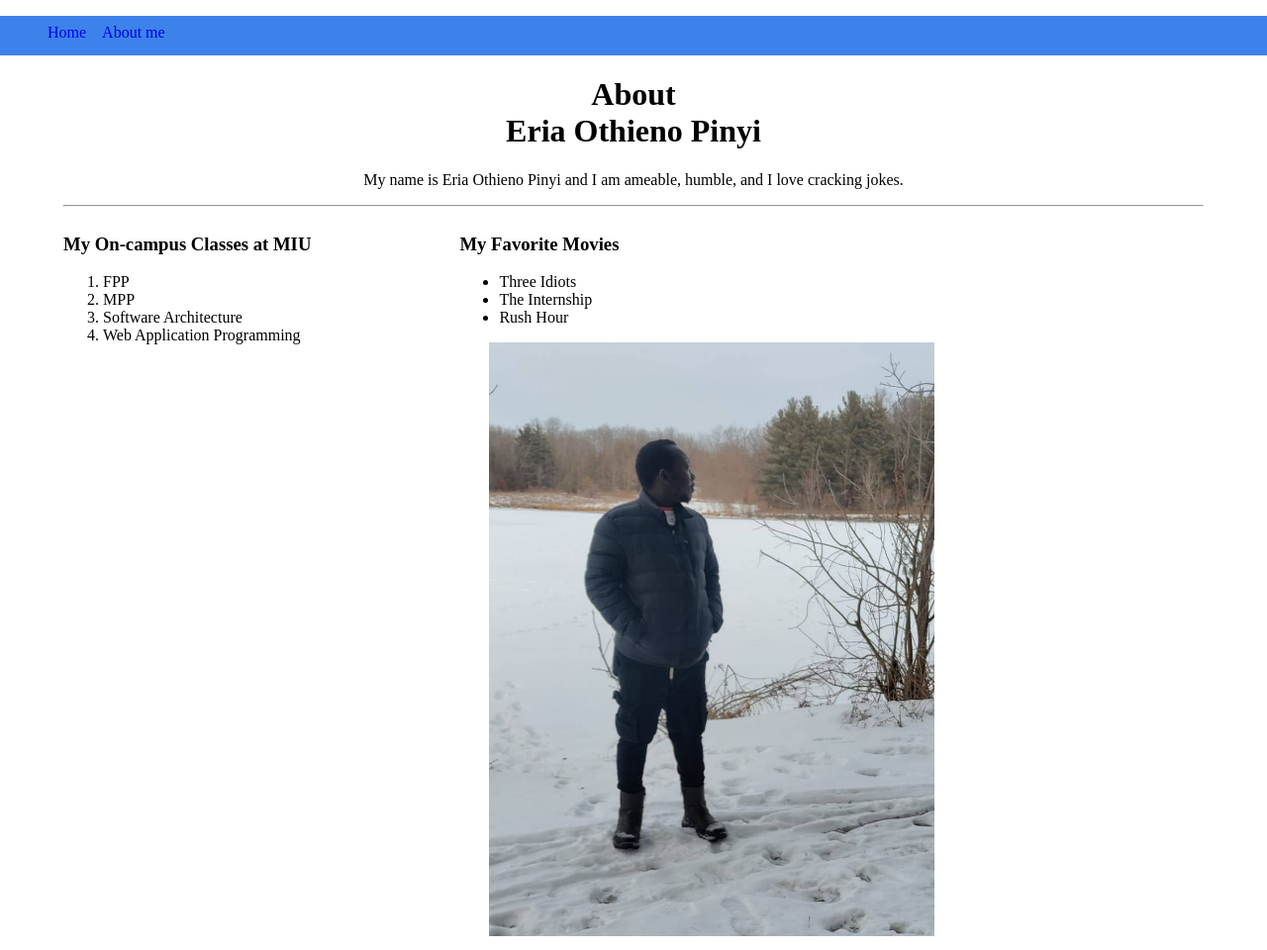
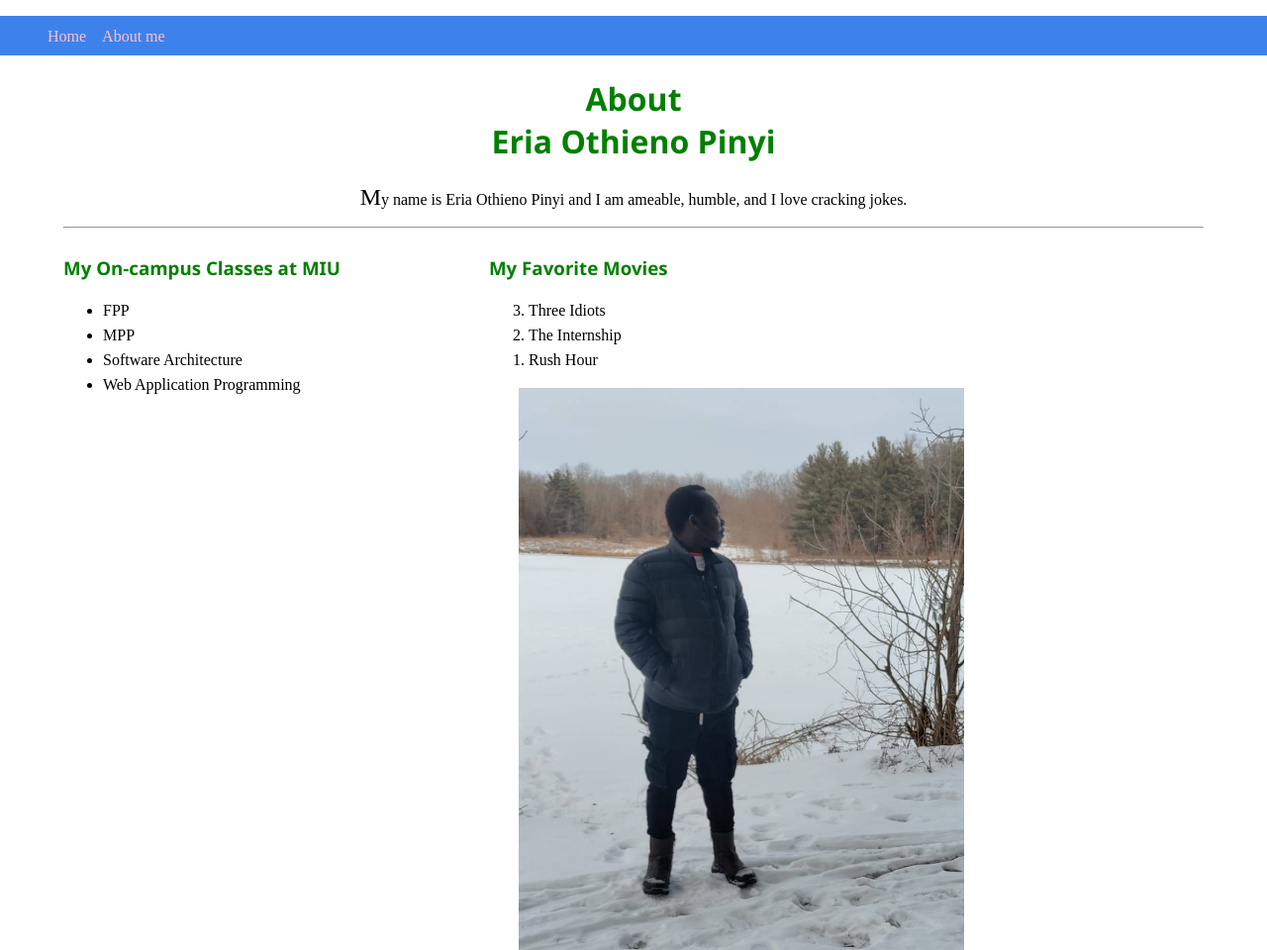
Before and after one commit to pinyito/eria-wap, a plain HTML site: page about-me.html in a window 1280 px wide. Shown: the top 960 px of the page at 99% size. Drawn offline with Linux system fonts and the light colour scheme.

Commit message:
Adjusted to meet lab requirements

```diff
--- a/about-me.html
+++ b/about-me.html
@@ -11,7 +11,7 @@
     <nav id="navbar">
         <ul>
             <li><a href="index.html">Home</a></li>
-            <li><a href="#">About me</a></li>
+            <li><a href="about-me.html">About me</a></li>
         </ul>
     </nav>
 
@@ -19,27 +19,27 @@
 
     <main>
         <header id="about-header">
-            <h1>About<br/>Eria Othieno Pinyi</h1>
+            <h1 id="my-name">About<br/>Eria Othieno Pinyi</h1>
             <p>My name is Eria Othieno Pinyi and I am ameable, humble, and I love cracking jokes.</p>
         </header>
         <hr>
         <section id="main-section">
             <article id="campus-info" class="main-section-content">
                 <h3>My On-campus Classes at MIU</h3>
-                <ol>
+                <ul>
                     <li>FPP</li>
                     <li>MPP</li>
                     <li>Software Architecture</li>
                     <li>Web Application Programming</li>
-                </ol>
+                </ul>
             </article>
             <article id="movie-info" class="main-section-content">
                 <h3>My Favorite Movies</h3>
-                <ul>
+                <ol reversed>
                     <li>Three Idiots</li>
                     <li>The Internship</li>
                     <li>Rush Hour</li>
-                </ul>
+                </ol>
             </article>
             <aside id="campus-img" class="main-section-content">
                 <img src="images/eria-about.jpeg" alt="Eria By The Lake-side">
@@ -64,7 +64,10 @@
                 </ol>
             </article>
         </section>
-        <section>
+        <section id="validator-images">
+            <a href="https://validator.w3.org/nu/?doc=https://pinyito.github.io/eria-wap/">
+                <img src="images/html-checker.png" alt="HTML Validator">
+            </a>
             <a href="https://jigsaw.w3.org/css-validator/validator?uri=https://pinyito.github.io/eria-wap/about-me.html">
                 <img src="images/css_checker.png" alt="CSS Validator">
             </a>
--- a/styles/main.css
+++ b/styles/main.css
@@ -19,6 +19,20 @@ main{
     display: block;
     padding: 8px;
     text-decoration: none;
+    color: pink;
+}
+#navbar a:hover{
+    color: white;
+    text-decoration: underline;
+}
+#navbar a:active{
+    border: 1px solid grey;
+    border-radius: 10%;
+    background-color: aqua;
+}
+#my-name{
+    color: green;
+    font-family: 'Segoe UI', Tahoma, Geneva, Verdana, sans-serif;
 }
 #food-section img{
     width: 300px;
@@ -43,3 +57,18 @@ main{
 .main-section-content img{
     width: 450px;
 }
+h3{
+    color: green;
+    font-family: 'Segoe UI', Tahoma, Geneva, Verdana, sans-serif;
+}
+p::first-letter{
+    font-size: 1.5em;
+}
+#validator-images img{
+    width: 150px;
+    height: 100px;
+    margin: 50px;
+}
+li{
+    line-height: 25px;
+}
```
